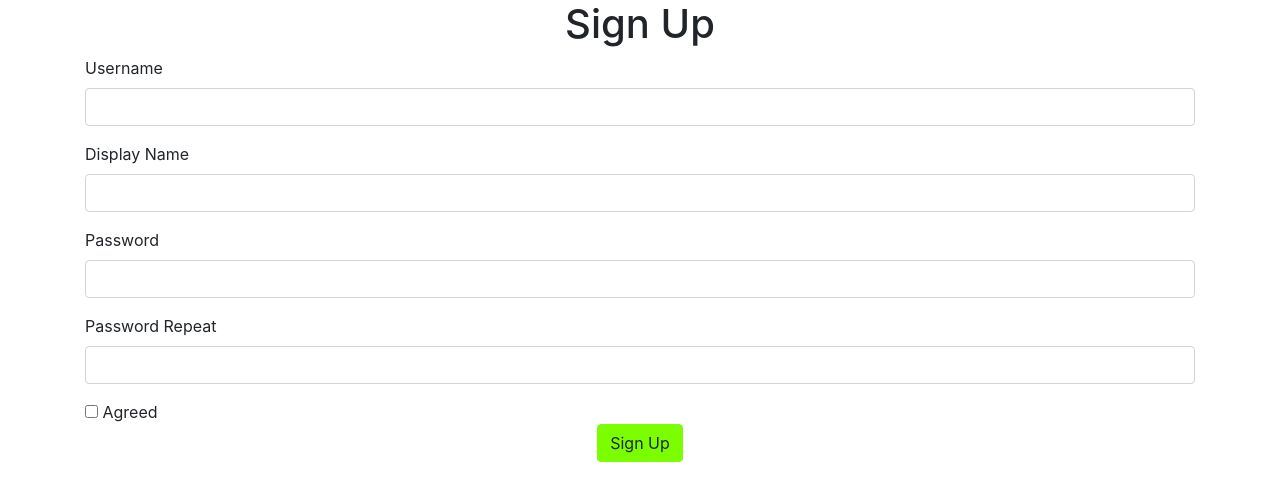
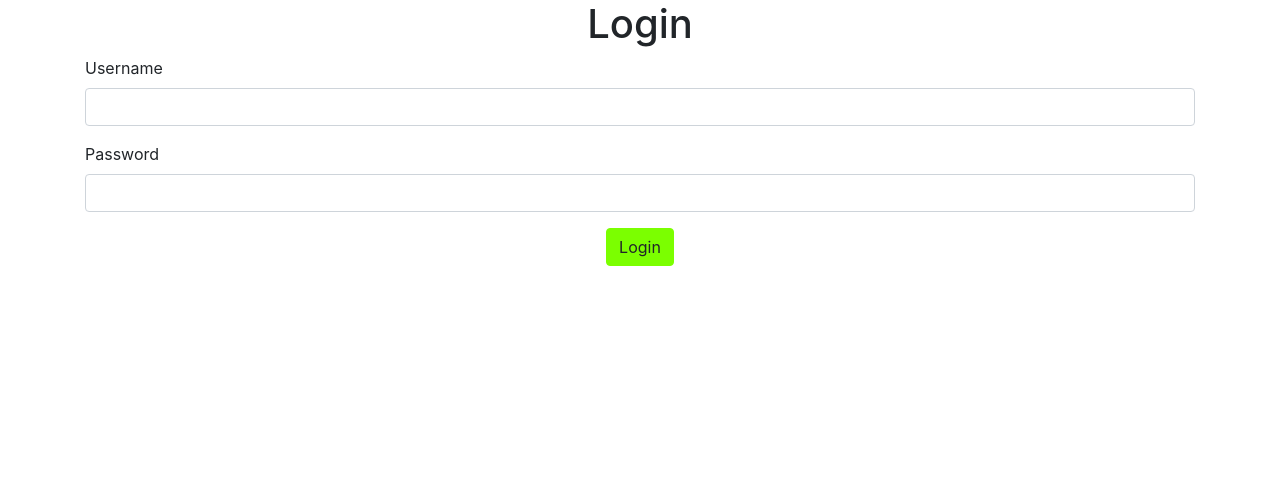
Before and after one commit to mertdot/frontend, a React (Create React App) app: page / in a window 1280 px wide. Shown: the top 500 px of the page. Built offline with nearby package versions, Linux system fonts and the light colour scheme.

Commit message:
11/09/2023
...

```diff
--- a/src/api/apiCalls.js
+++ b/src/api/apiCalls.js
@@ -3,3 +3,7 @@ import axios from "axios"
  export const signup = (body) => {
     return axios.post('/api/1.0/users', body)
 };
+
+export const login = creds => {
+    return axios.post('/api/1.0/auth', {}, {auth : creds });
+}
--- a/src/index.js
+++ b/src/index.js
@@ -4,12 +4,13 @@ import './index.css';
 import './bootstrap-override.scss'
 import App from './App';
 import UserSignUpPage from './pages/UserSignUpPage';
+import LoginPage from './pages/LoginPage';
 import reportWebVitals from './reportWebVitals';
 
 const root = ReactDOM.createRoot(document.getElementById('root'));
 root.render(
   <React.StrictMode>
-    <UserSignUpPage />
+    <LoginPage/>
   </React.StrictMode>
 );
 
--- /dev/null
+++ b/src/pages/LoginPage.js
@@ -0,0 +1,44 @@
+import React, { Component } from 'react';
+import Input from '../components/Input'
+import { login } from '../api/apiCalls'
+
+class LoginPage extends Component {
+    state = {
+        username: null,
+        password: null
+    }
+
+    onChange = event => {
+        const { name, value } = event.target;
+        this.setState({
+            [name]: value
+        })
+    }
+
+    onClickLogin = event => {
+        event.preventDefault();
+        const { username, password } = this.state;
+        const creds = {
+            username,
+            password
+        }
+        login(creds);
+    }
+
+    render() {
+        return (
+            <div className='container'>
+                <form>
+                    <h1 className='text-center'>Login</h1>
+                    <Input label="Username" name="username" onChange = {this.onChange} ></Input>
+                    <Input label="Password" name="password" type="password" onChange = {this.onChange} ></Input>
+                    <div className='text-center'>
+                    <button className='btn btn-primary' onClick={this.onClickLogin}>Login</button>
+                    </div>
+                </form>
+            </div>
+        );
+    }
+}
+
+export default LoginPage;
--- a/src/pages/UserSignUpPage.js
+++ b/src/pages/UserSignUpPage.js
@@ -18,6 +18,15 @@ class UserSignUpPage extends React.Component{
         const { name, value } = event.target; //obje parçalama (object destruction)
         const errors = {...this.state.errors}; //spread operator
         errors[name] = undefined;
+        if (name === 'password' || name === 'passwordRepeat'){
+            if( name === 'password' && value !== this.state.passwordRepeat ){ //!!!!!!!!!!!!!!!!!!!!!!!!!!!!!!
+                errors.passwordRepeat = 'Password mismatch';
+            } else if ( name === 'passwordRepeat' && value !== this.state.password){
+                errors.passwordRepeat = 'Password mismatch';
+            } else {
+                errors.passwordRepeat = undefined;
+            }
+        }
         this.setState({  //hata mesajını state'e attık!!!
             [name]: value,
             errors
@@ -89,7 +98,7 @@ class UserSignUpPage extends React.Component{
 
     render(){
         const { pendingApiCall, errors } = this.state; //object destruction
-        const { username, displayName, password } = errors; //object destruction
+        const { username, displayName, password, passwordRepeat } = errors; //object destruction
 
         return(
             <div className="container">
@@ -98,13 +107,9 @@ class UserSignUpPage extends React.Component{
             <Input name= "username" label="Username" error={username} onChange={this.onChange}></Input>
             <Input name= "displayName" label="Display Name" error={displayName} onChange={this.onChange}></Input>
             <Input name= "password" label="Password" error={password} onChange={this.onChange} type="password"></Input>
-            <div className="form-group">
-            <label>Password Repeat</label>
-            <input className="form-control" name="passwordRepeat" type="password" onChange={this.onChange}></input>
-            </div>
-            <input type="checkbox" onChange={this.onChangeAgree}></input> Agreed
+            <Input name= "passwordRepeat" label="Password Repeat" error={passwordRepeat} onChange={this.onChange} type="password"></Input>
             <div className="text-center">
-            <button className="btn btn-primary" onClick={this.onClickSignup} disabled={pendingApiCall}>
+            <button className="btn btn-primary" onClick={this.onClickSignup} disabled={pendingApiCall || passwordRepeat !== undefined}>
                 {pendingApiCall && <span className="spinner-border spinner-border-sm"></span>}Sign Up</button>
             </div>
             </form>
```
